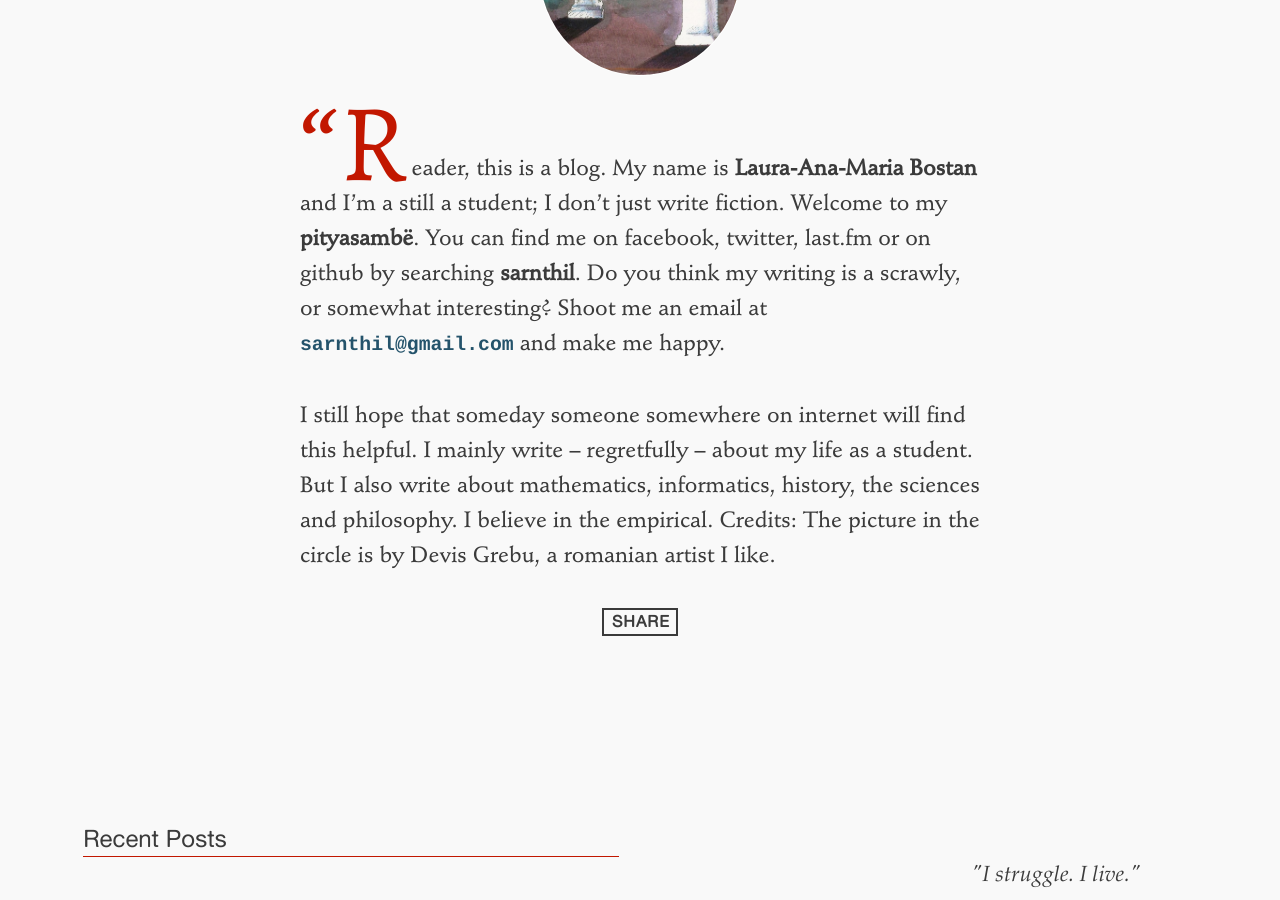
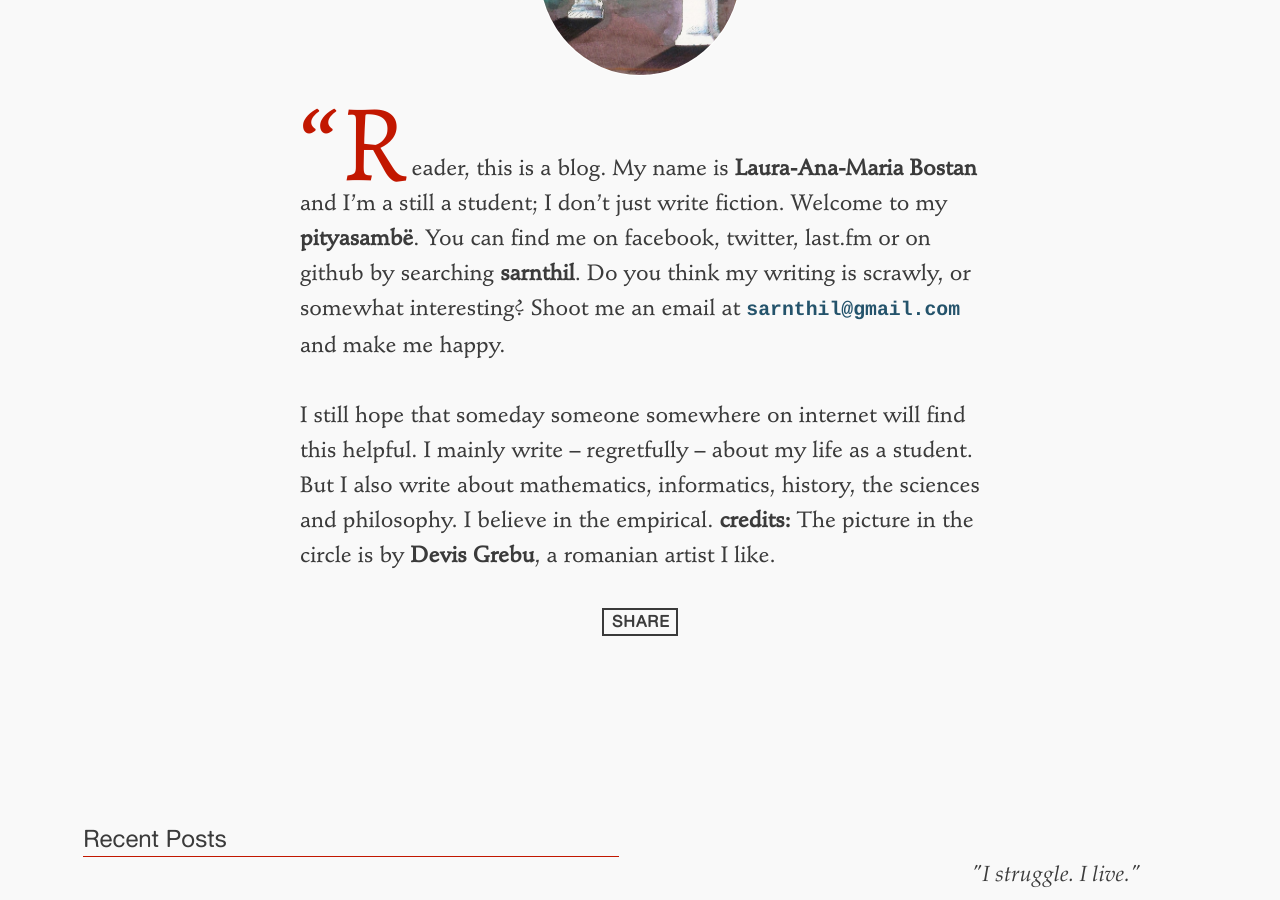
Before and after one commit to sarnthil/sarnthil.github.io, a Jekyll site: the page built from about.md, in a window 1280 px wide and 900 px high, scrolled down 477 px. Built offline with Jekyll 4.4.1, drawn with Linux system fonts in a browser that asks for light colours; comment, search, counter and statistics services are not loaded; part of the change alters nothing that is shown.

Commit message:
removed bullshit partially

```diff
--- a/about.md
+++ b/about.md
@@ -8,7 +8,7 @@ permalink: /about/
 
 <center><img src = "{{ site.url }}/images/{{ site.owner.avatar }}" style = "border: 1px #fff solid; border-radius: 100%; width: 30%;"></center>
 
-<span class = "initial">"R</span>eader, this is a blog. My name is **Laura-Ana-Maria Bostan** and I'm a still a student; I don't just write fiction. Welcome to my **pityasambë**. You can find me on facebook, twitter, last.fm  or on github by searching **sarnthil**. Do you think my writing is a scrawly, or somewhat interesting?  Shoot me an email at `sarnthil@gmail.com` and make me happy.
+<span class = "initial">"R</span>eader, this is a blog. My name is **Laura-Ana-Maria Bostan** and I'm a still a student; I don't just write fiction. Welcome to my **pityasambë**. You can find me on facebook, twitter, last.fm  or on github by searching **sarnthil**. Do you think my writing is scrawly, or somewhat interesting?  Shoot me an email at `sarnthil@gmail.com` and make me happy.
 
 I still hope that someday someone somewhere on internet will find this helpful. I mainly write -- regretfully -- about my life as a student. But I also write about mathematics, informatics, history, the sciences and philosophy. I believe in the empirical.
-Credits: The picture in the circle is by Devis Grebu, a romanian artist I like.
+**credits:** The picture in the circle is by **Devis Grebu**, a romanian artist I like.
```
